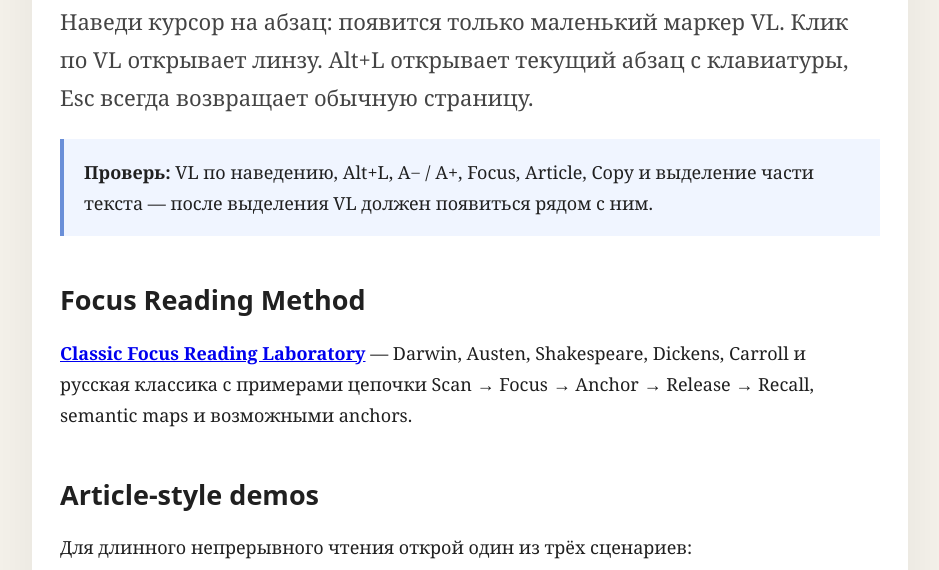
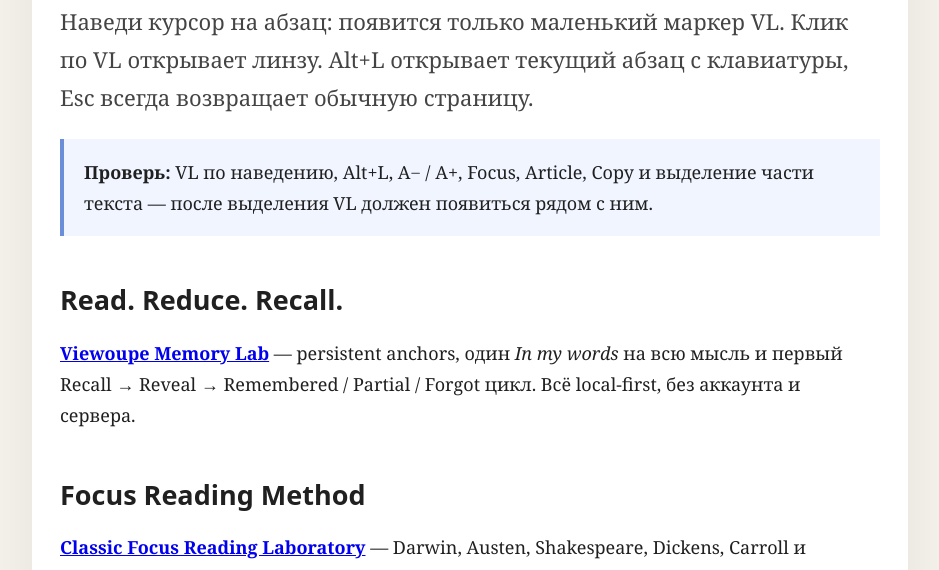
Before and after one commit to actitrend/Viewoupe, a website: page examples/index.html in a window 1280 px wide. Shown: the part 141-711 px from the top of the page, without its empty margins (170-1109 px from the left). Drawn offline with Linux system fonts and the light colour scheme.

Commit message:
examples: link memory lab

```diff
--- a/examples/index.html
+++ b/examples/index.html
@@ -21,6 +21,9 @@
   <h1>Viewoupe: тест локального чтения</h1>
   <p class="lead">Наведи курсор на абзац: появится только маленький маркер VL. Клик по VL открывает линзу. Alt+L открывает текущий абзац с клавиатуры, Esc всегда возвращает обычную страницу.</p>
   <p class="note"><strong>Проверь:</strong> VL по наведению, Alt+L, A− / A+, Focus, Article, Copy и выделение части текста — после выделения VL должен появиться рядом с ним.</p>
+
+  <h2>Read. Reduce. Recall.</h2>
+  <p><a href="memory-lab.html"><strong>Viewoupe Memory Lab</strong></a> — persistent anchors, один <em>In my words</em> на всю мысль и первый Recall → Reveal → Remembered / Partial / Forgot цикл. Всё local-first, без аккаунта и сервера.</p>
 
   <h2>Focus Reading Method</h2>
   <p><a href="classic-focus-reading.html"><strong>Classic Focus Reading Laboratory</strong></a> — Darwin, Austen, Shakespeare, Dickens, Carroll и русская классика с примерами цепочки Scan → Focus → Anchor → Release → Recall, semantic maps и возможными anchors.</p>
```
